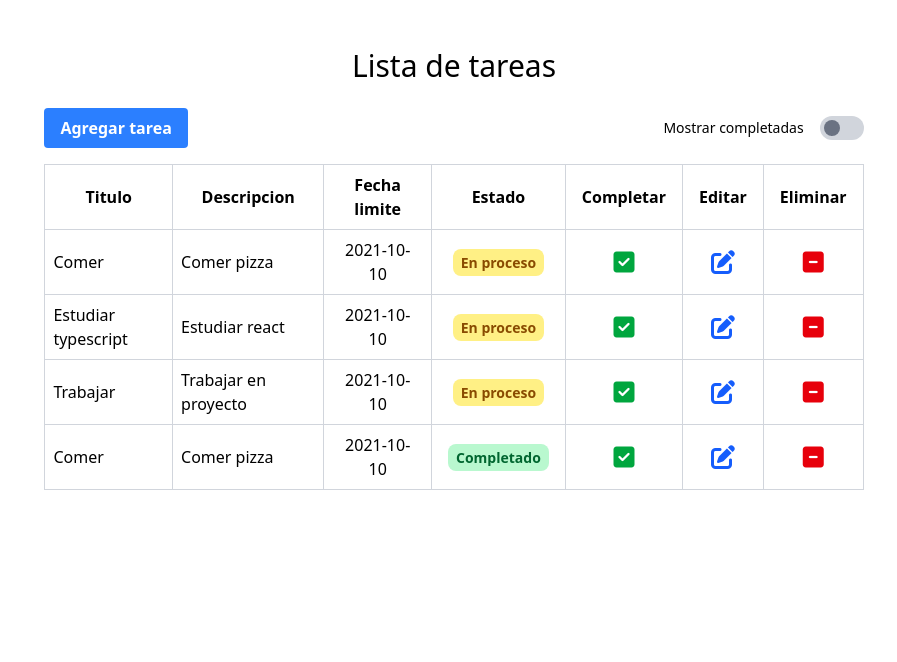
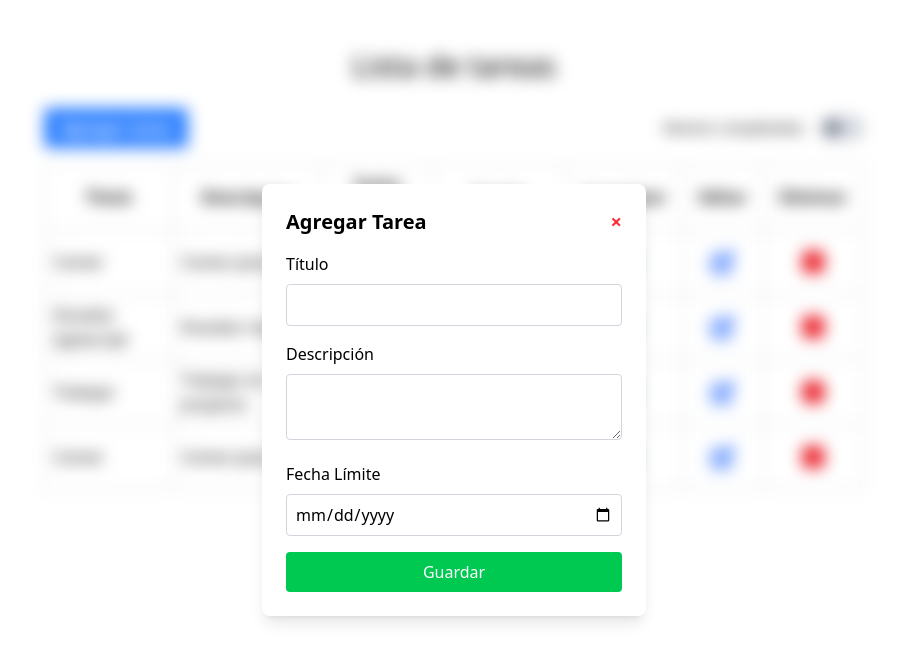
Before and after one commit to J-Antonio73/frontend_todo, a React (Vite) app: page / in a window 1280 px wide. Both pictures are taken after a click on the button "Agregar tarea". Shown: the top 662 px of the page, without its empty margins (186-1083 px from the left). Built offline with nearby package versions, Linux system fonts and the light colour scheme.

Commit message:
AddTask modal added

```diff
--- a/src/components/ButtonsHeader/AddTask.jsx
+++ b/src/components/ButtonsHeader/AddTask.jsx
@@ -1,6 +1,10 @@
-export default function AddTask() {
+import React, { useState } from "react";
+export default function AddTask({ openModal }) {
 	return (
-		<button className="bg-blue-500 hover:bg-blue-700 text-white font-bold py-2 px-4 rounded cursor-pointer">
+		<button
+			className="bg-blue-500 hover:bg-blue-700 text-white font-bold py-2 px-4 rounded cursor-pointer"
+			onClick={openModal}
+		>
 			Agregar tarea
 		</button>
 	);
--- a/src/components/ButtonsHeader/ButtonsContainer.jsx
+++ b/src/components/ButtonsHeader/ButtonsContainer.jsx
@@ -1,10 +1,15 @@
+import { useState } from "react";
 import AddTask from "./AddTask";
 import CompletedSwitch from "./CompletedSwitch";
 
-export default function ButtonsContainer({ completed, setCompleted }) {
+export default function ButtonsContainer({
+	completed,
+	setCompleted,
+	openModal,
+}) {
 	return (
 		<div className="flex flex-col sm:flex-row justify-between items-center mb-4">
-			<AddTask />
+			<AddTask openModal={openModal} />
 			<CompletedSwitch
 				completed={completed}
 				setCompleted={setCompleted}
--- /dev/null
+++ b/src/components/ModalComponent/AddModal.jsx
@@ -0,0 +1,73 @@
+import React, { useState } from "react";
+
+export default function AddModal({ closeModal }) {
+	const [titulo, setTitulo] = useState("");
+	const [descripcion, setDescripcion] = useState("");
+	const [fechaLimite, setFechaLimite] = useState("");
+
+	const handleSubmit = (e) => {
+		e.preventDefault();
+		console.log("Título:", titulo);
+		console.log("Descripción:", descripcion);
+		console.log("Fecha límite:", fechaLimite);
+		closeModal();
+	};
+
+	return (
+		<>
+			<div className="fixed inset-0 bg-opacity-50 backdrop-blur-sm z-40"></div>
+			<div
+				className="fixed inset-0 flex justify-center items-center z-50 transition-all transform bg-transparent"
+				style={{
+					display: "flex",
+					opacity: 1,
+					transition:
+						"opacity 0.3s ease-in-out, transform 0.3s ease-in-out",
+				}}
+			>
+				<div className="bg-white p-6 rounded-lg w-96 shadow-lg transform transition-all duration-300 ease-in-out">
+					<div className="flex justify-between items-center">
+						<h2 className="text-xl font-semibold">Agregar Tarea</h2>
+						<button
+							className="text-xl font-bold text-red-500 cursor-pointer"
+							onClick={closeModal}
+						>
+							&times;
+						</button>
+					</div>
+					<form onSubmit={handleSubmit} className="mt-4">
+						<label className="block mb-2">Título</label>
+						<input
+							type="text"
+							value={titulo}
+							onChange={(e) => setTitulo(e.target.value)}
+							className="w-full p-2 border border-gray-300 rounded mb-4"
+							required
+						/>
+						<label className="block mb-2">Descripción</label>
+						<textarea
+							value={descripcion}
+							onChange={(e) => setDescripcion(e.target.value)}
+							className="w-full p-2 border border-gray-300 rounded mb-4"
+							required
+						></textarea>
+						<label className="block mb-2">Fecha Límite</label>
+						<input
+							type="date"
+							value={fechaLimite}
+							onChange={(e) => setFechaLimite(e.target.value)}
+							className="w-full p-2 border border-gray-300 rounded mb-4"
+							required
+						/>
+						<button
+							type="submit"
+							className="w-full py-2 bg-green-500 text-white rounded hover:bg-green-600 cursor-pointer"
+						>
+							Guardar
+						</button>
+					</form>
+				</div>
+			</div>
+		</>
+	);
+}
--- a/src/components/TodoContainer/TodoContainer.jsx
+++ b/src/components/TodoContainer/TodoContainer.jsx
@@ -1,11 +1,17 @@
+import { useState } from "react";
 import TableComponent from "../TableComponent/TableComponent";
 import ButtonsContainer from "../ButtonsHeader/ButtonsContainer";
+import AddModal from "../ModalComponent/AddModal";
 
 export default function TodoContainer() {
+	const [isOpen, setIsOpen] = useState(false);
+	const openModal = () => setIsOpen(true);
+	const closeModal = () => setIsOpen(false);
 	return (
 		<div className="w-full pt-6">
-			<ButtonsContainer />
+			<ButtonsContainer openModal={openModal} />
 			<TableComponent />
+			{isOpen && <AddModal closeModal={closeModal} />}
 		</div>
 	);
 }
```
